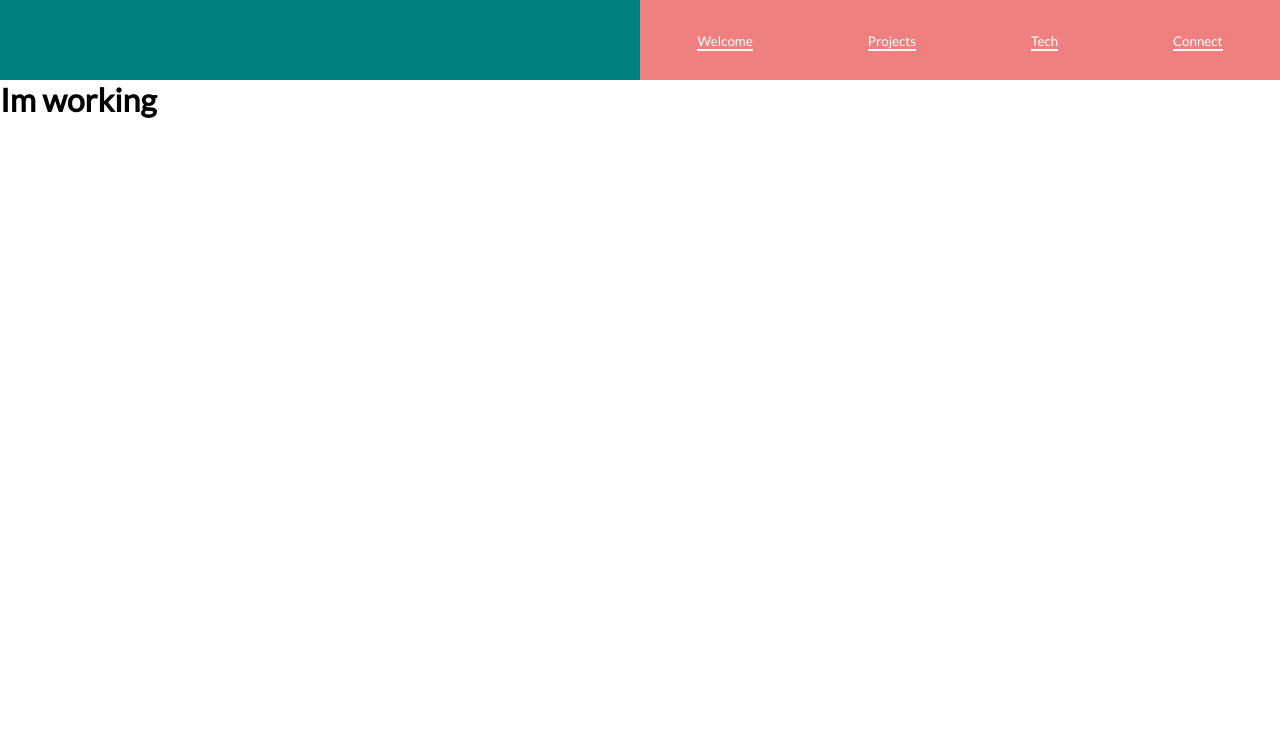
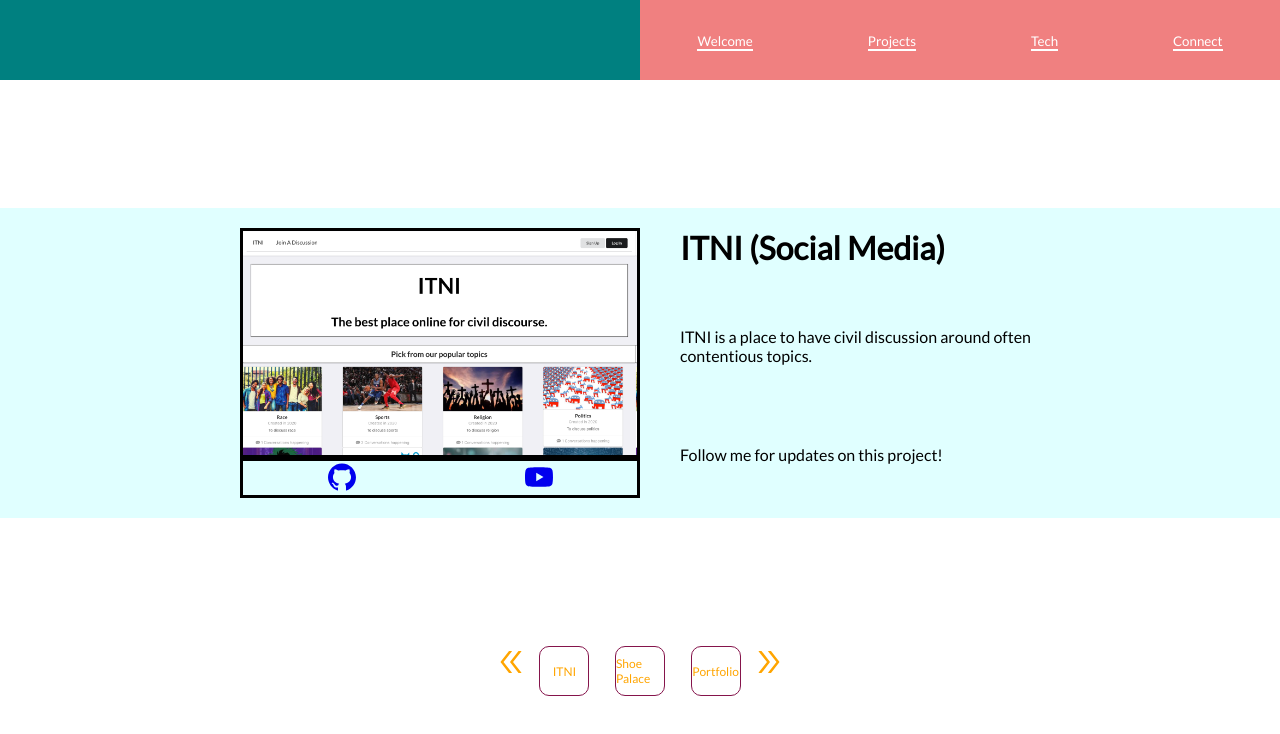
Before and after one commit to bryantomoregie/portfolio1, a React (Create React App) app: page /projects in a window 1280 px wide. Shown: the top 734 px of the page. Built offline with nearby package versions, Linux system fonts and the light colour scheme.

Commit message:
started feature on porject page

```diff
--- a/src/Components/Projects.js
+++ b/src/Components/Projects.js
@@ -1,9 +1,95 @@
-import React from "react";
+import React, { useState } from "react";
+import "../css/project.css";
+import {
+  AiFillGithub,
+  AiFillYoutube,
+  AiOutlineDoubleLeft,
+  AiOutlineDoubleRight,
+} from "react-icons/ai";
 
 export default function Projects() {
+  var image = require("../images/j3a6Cyh - Imgur.png");
+
+  let obj = {
+    itni: {
+      image: "image",
+      title: "ITNI (Social Media)",
+      sentenceOne:
+        "ITNI is a place to have civil discussion around often contentious topics.",
+      sentenceTwo: "Follow me for updates on this project!",
+      ytlink: "https://www.youtube.com/watch?v=SSnwMdVVbt8",
+      ghlink: "https://github.com/bryantomoregie/ITNI-Mod-5",
+    },
+
+    shoepalace: {
+      image: "image",
+      title: "Shoe Palace (E-Commerce)",
+      sentenceOne: "Shoe Palace is a one stop shop to buy and sell shoes.",
+      sentenceTwo: "Follow me for updates on this project!",
+      ytlink: "https://www.youtube.com/watch?v=SSnwMdVVbt8",
+      ghlink: "https://github.com/bryantomoregie/Project-4",
+    },
+
+    portfolio: {
+      image: "image",
+      title: "ITNI (Social Media)",
+      sentenceOne:
+        "ITNI is a place to have civil discussion around often contentious topics.",
+      sentenceTwo: "Follow me for updates on this project!",
+      ytlink: "https://www.youtube.com/watch?v=CD5ojdO9-f0&t=25s",
+      ghlink: "https://github.com/bryantomoregie",
+    },
+  };
+
+  const [project, setProject] = useState(obj.itni);
+
+  let handleClick = (e) => {
+    console.log(e)
+  }
+
   return (
-    <div id="projects">
-      <h1>Im working</h1>
-    </div>
+    <>
+      <div class="container">
+        <div>
+          <div class="hello"></div>
+          <div class="links">
+            <a href={project.ghlink}>
+              <AiFillGithub />
+            </a>
+            <a href={project.ytlink}>
+              <AiFillYoutube />
+            </a>
+          </div>
+        </div>
+        <div class="goodbye">
+          <h1>{project.title}</h1>
+          <p id="first">{project.sentenceOne}</p>
+          <p id="last">{project.sentenceTwo}</p>
+        </div>
+      </div>
+
+      <div className="scroll">
+        <div id="left" onClick={(e) => handleClick(e)}>
+          <AiOutlineDoubleLeft />
+        </div>
+        <div className="preview" id="itni-pre" onClick={(e) => handleClick(e)}> ITNI</div>
+        <div className="preview" id="shoe-pre"> Shoe Palace</div>
+        <div className="preview" id="port-pre"> Portfolio</div>
+        <div id="right">
+          <AiOutlineDoubleRight />
+        </div>
+      </div>
+    </>
   );
 }
+
+/*
+
+create a div that will house everything, display:flex
+inside will be a div that has <, a div that has >, 3 seperate divs that will hold the name of the project
+onclick we will change the css,
+hover over the arrow and it will get larger
+hover over the squates and they will get larger, but remain opaque
+click the square and it will set off a handle click that will set off the state and change whats being rendered
+
+*/
--- /dev/null
+++ b/src/css/project.css
@@ -0,0 +1,114 @@
+
+.container{
+    background-color: lightcyan;
+    min-height: 310px;
+    display: flex;
+    justify-content: center;
+    align-items: center;
+    /* justify-content: space-between; */
+    margin: 10% 0;
+    flex-wrap: wrap;
+}
+
+.hello{
+  border-style: solid;
+  width: 400px;
+  height: 230px;
+  display: flex;
+  align-items: center;
+  justify-content: center;
+  background-image: url("../images/j3a6Cyh\ -\ Imgur.png");
+  background-size: contain;
+
+}
+
+.links{
+  border-style: solid;
+  width: 400px;
+  height: 40px;
+  display: flex;
+  justify-content: space-around;
+  font-size: 2rem;
+  color: black;
+
+}
+
+.goodbye{
+  width: 400px;
+  height: 270px;
+  display: flex;
+  /* align-items: center; */
+  /* justify-content: center;  */
+  display: flex;
+  flex-direction: column;
+}
+
+.goodbye h1{
+  margin-left: 10%
+}
+
+#first{
+  margin-top: 15%;
+  margin-left: 10%
+}
+
+#last{
+  margin-top: 20%;
+  margin-left: 10%
+}
+
+.scroll {
+  display: flex;
+  font-size: 2rem;
+  color: orange;
+  justify-content: center;
+}
+
+#left:hover {
+  font-size: 3rem;
+}
+
+#right:hover {
+  font-size: 3rem;
+}
+
+.preview{
+  /* background-color: #85144b; */
+  border-style: solid;
+  border-width: 1px;
+  border-color: #85144b;
+  height: 50px;
+  width: 50px;
+  margin: 0 1%;
+  font-size: 0.75rem;
+  display: flex;
+  border-radius: 10px;
+  align-items: center;
+  justify-content: center;
+  transition: 1s;
+}
+
+#itni-pre:hover{
+  height: 70px;
+  width: 100px;
+  background-image: url("../images/j3a6Cyh\ -\ Imgur.png");
+  background-size: 100%;
+}
+
+/* #itni-pre:active{
+  height: 70px;
+  width: 100px;
+  background-image: url("../images/j3a6Cyh\ -\ Imgur.png");
+  background-size: 100%;
+} */
+
+#shoe-pre:hover{
+  height: 70px;
+  width: 100px;
+  background-image: url("../images/j3a6Cyh\ -\ Imgur.png");
+}
+
+#port-pre:hover{
+  height: 70px;
+  width: 100px;
+}
```
Also changed, not shown: src/Components/Principle.js (deleted, +0 -12 lines), src/css/NavBar.css (+0 -16 lines), src/download.jpeg (added), src/images/j3a6Cyh - Imgur.png (added).
